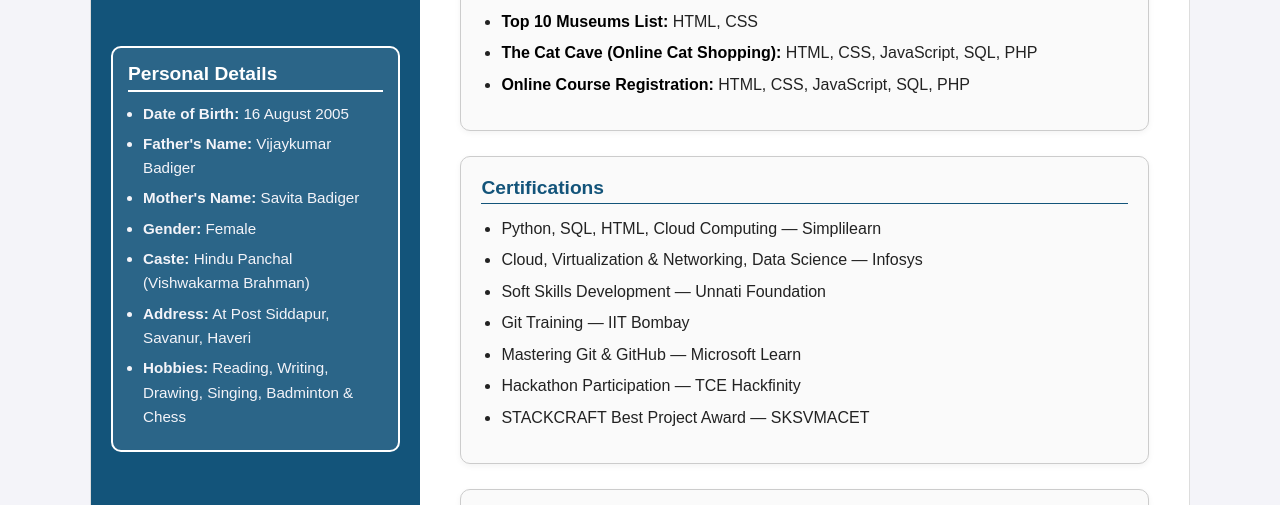
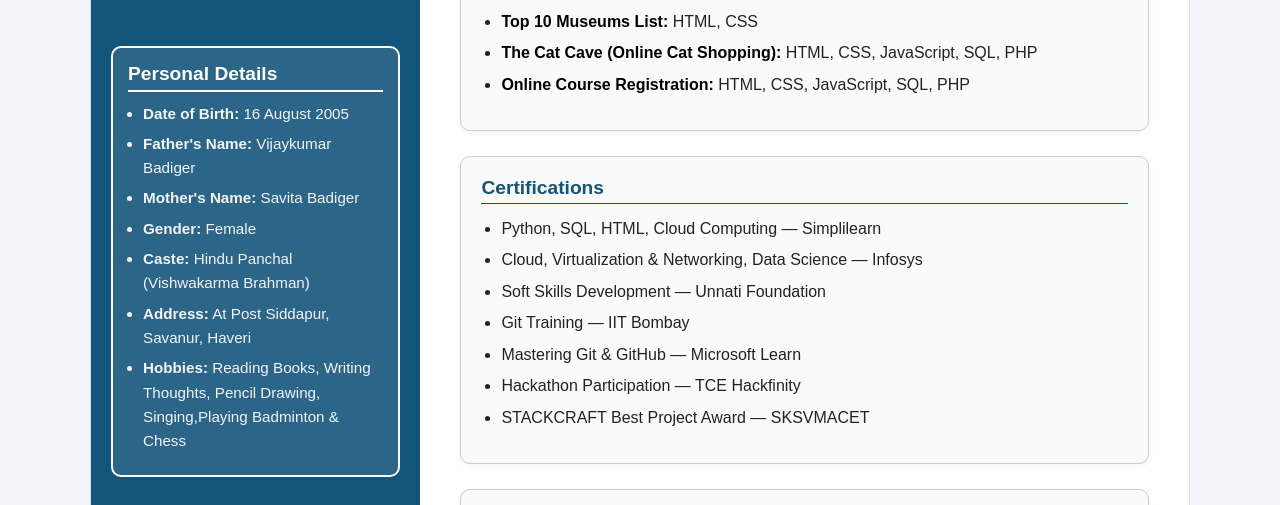
Before and after one commit to yogitabadiger/portfolio1, a plain HTML site: page resume.html in a window 1280 px wide. Shown: the part 908-1413 px from the top of the page. Drawn offline with Linux system fonts and the light colour scheme.

Commit message:
Update resume.html

```diff
--- a/resume.html
+++ b/resume.html
@@ -233,7 +233,7 @@
           <li><b>Gender:</b> Female</li>
           <li><b>Caste:</b> Hindu Panchal (Vishwakarma Brahman)</li>
           <li><b>Address:</b> At Post Siddapur, Savanur, Haveri</li>
-          <li><b>Hobbies:</b> Reading, Writing, Drawing, Singing, Badminton & Chess</li>
+          <li><b>Hobbies:</b> Reading Books, Writing Thoughts, Pencil Drawing, Singing,Playing Badminton & Chess</li>
         </ul>
       </div>
 
```
